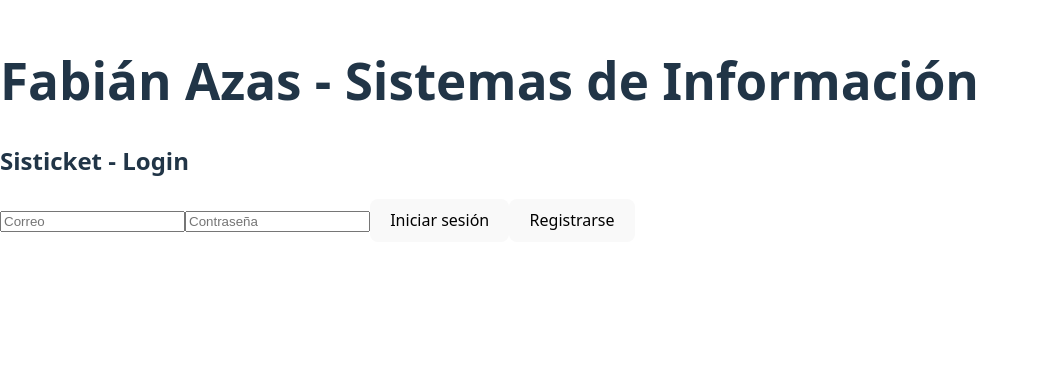
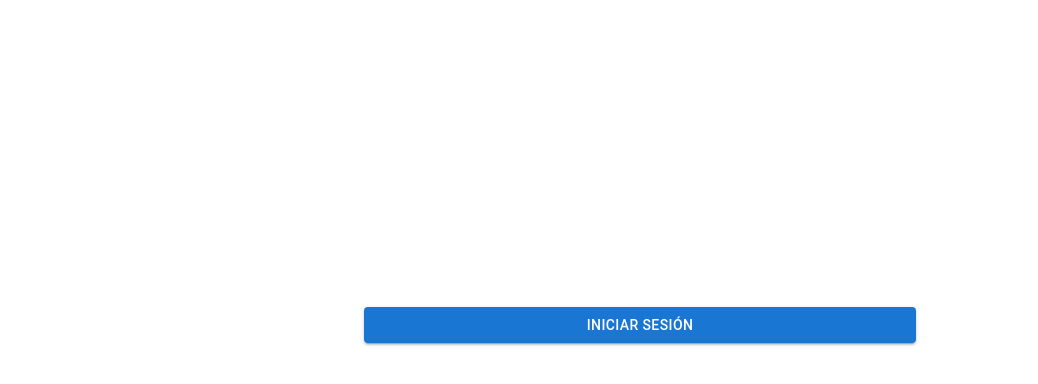
Before and after one commit to dacokaiser666/ticket-system, a React (Vite) app: page /login in a window 1280 px wide. Shown: the part 270-654 px from the top of the page, without its empty margins (0-1038 px from the left). Built offline with nearby package versions, Linux system fonts and the light colour scheme; no server answers.

Commit message:
firts version

```diff
--- a/src/App.css
+++ b/src/App.css
@@ -1,44 +1,11 @@
 #root {
-  max-width: 1280px;
+  display: flex;
+  flex-direction: column;
+  align-items: flex-start;
+  justify-content: flex-start;
   margin: 0 auto;
   padding: 2rem;
   text-align: center;
   width: "100%";
-  height: "100vh";
+  height: 100vh;
 }
-
-.logo {
-  height: 6em;
-  padding: 1.5em;
-  will-change: filter;
-  transition: filter 300ms;
-}
-.logo:hover {
-  filter: drop-shadow(0 0 2em #646cffaa);
-}
-.logo.react:hover {
-  filter: drop-shadow(0 0 2em #61dafbaa);
-}
-
-@keyframes logo-spin {
-  from {
-    transform: rotate(0deg);
-  }
-  to {
-    transform: rotate(360deg);
-  }
-}
-
-@media (prefers-reduced-motion: no-preference) {
-  a:nth-of-type(2) .logo {
-    animation: logo-spin infinite 20s linear;
-  }
-}
-
-.card {
-  padding: 2em;
-}
-
-.read-the-docs {
-  color: #888;
-}
--- a/src/App.tsx
+++ b/src/App.tsx
@@ -8,6 +8,7 @@ import NewTicket from "./pages/NewTicket";
 import MyTickets from "./pages/MyTickets";
 import EmployeeDashboard from "./pages/EmployeeDashboard";
 import Tickets from "./pages/Tickets";
+import "./App.css";
 
 
 
--- a/src/index.css
+++ b/src/index.css
@@ -7,6 +7,7 @@
   color: rgba(255, 255, 255, 0.87);
   background-color: #242424;
   width: "100%";
+  height: 100vh;
 
   font-synthesis: none;
   text-rendering: optimizeLegibility;
@@ -29,6 +30,7 @@ body {
   place-items: center;
   min-width: 320px;
   min-height: 100vh;
+  width: "100%";
 }
 
 h1 {
--- a/src/pages/Login.tsx
+++ b/src/pages/Login.tsx
@@ -1,69 +1,168 @@
 import { useNavigate } from "react-router-dom";
 import { useEffect, useState } from "react";
 import { useAuth } from "../context/useAuth";
+import { Container, TextField, Button, Typography, CircularProgress, Box, Alert } from "@mui/material";
 
 const Login = () => {
-  const { user, loginWithEmail, registerWithEmail, loading, authLoading } = useAuth();
+  const { user, loginWithEmail, registerWithEmail, authLoading } = useAuth(); // Quitamos loading de props
   const navigate = useNavigate();
   const [email, setEmail] = useState("");
   const [password, setPassword] = useState("");
+  const [errorMessage, setErrorMessage] = useState(""); // Estado para mostrar mensajes de error
+  const [loading, setLoading] = useState(false); // Estado local para manejar el loading
 
   useEffect(() => {
     if (user) navigate("/dashboard");
   }, [user, navigate]);
 
   const handleLogin = async () => {
+    setErrorMessage(""); // Limpiar errores anteriores
+    setLoading(true); // Establecer loading a true al iniciar el login
     try {
       await loginWithEmail(email, password);
-    } catch (error) {
+    } catch (error: unknown) {
       console.error("Error al iniciar sesión", error);
+      if (error instanceof Error) {
+        setErrorMessage(error.message || "Error desconocido"); // Mostrar el error de Firebase
+      } else {
+        setErrorMessage("Error desconocido");
+      }
+    } finally {
+      setLoading(false); // Asegurarse de que loading se establezca en false siempre, incluso después del error
     }
   };
 
-  // Si está cargando el estado de autenticación, no mostrar los botones
+  // Si está cargando el estado de autenticación, mostrar el loading spinner
   if (authLoading) {
     return (
-      <div className="flex flex-col items-center justify-center h-screen">
-        <div className="loader border-t-4 border-blue-500 border-solid rounded-full w-6 h-6 animate-spin mt-2"></div>
-      </div>
+      <Box
+        sx={{
+          display: "flex",
+          justifyContent: "center",
+          alignItems: "center",
+          minHeight: "100vh",
+          width: "100%",
+        }}
+      >
+        <CircularProgress />
+      </Box>
     );
   }
 
   return (
-    <div className="flex flex-col items-center justify-center h-screen">
-      <h1 className="text-2xl mb-4">Fabián Azas - Sistemas de Información</h1>
-      <h2 className="text-2xl mb-4">Sisticket - Login</h2>
-      <input
-        className="p-2 border mb-2"
+    <div
+      style={{
+        display: "flex",
+        justifyContent: "center",
+        alignItems: "center",
+        minHeight: "100vh",
+        width: "100%",
+
+      }}
+    >
+      <Container
+        maxWidth="sm"
+        sx={{
+          minHeight: "auto",
+          padding: 3,
+          borderRadius: 2,
+          color: "white",
+          width: "100%",
+
+        }}
+      >
+        <Typography variant="h3" component="h1" sx={{ mb: 3, color: "white" }}>
+          Sisticket - Login
+        </Typography>
+        <Typography variant="h4" component="h1" sx={{ mb: 3, color: "white" }}>
+          Fabián Azas
+        </Typography>
+        <Typography variant="h5" component="h1" sx={{ mb: 3, color: "white" }}>
+          Sistemas de Información
+        </Typography>
+
+        {errorMessage && (
+          <Alert severity="error" sx={{ width: "100%", mb: 2 }}>
+            {errorMessage}
+          </Alert>
+        )}
+
+        <TextField
+          label="Correo electrónico"
+          color="primary"
           type="email"
-        placeholder="Correo"
+          variant="outlined"
+          fullWidth
+          margin="normal"
+          value={email}
           onChange={(e) => setEmail(e.target.value)}
-        disabled={loading} // Deshabilitamos el input si está cargando
+          disabled={loading}
+          sx={{
+            input: { color: "white" }, // Texto en blanco dentro del input
+            "& .MuiInputLabel-root": { color: "white" }, // Etiquetas en blanco
+            "& .MuiOutlinedInput-root": {
+              "& fieldset": { borderColor: "white" }, // Bordes blancos para campos de entrada
+            },
+          }}
         />
-      <input
-        className="p-2 border mb-2"
+        <TextField
+          label="Contraseña"
           type="password"
-        placeholder="Contraseña"
+          variant="outlined"
+          fullWidth
+          margin="normal"
+          value={password}
           onChange={(e) => setPassword(e.target.value)}
-        disabled={loading} // Deshabilitamos el input si está cargando
+          disabled={loading}
+          sx={{
+            input: { color: "white" },
+            "& .MuiInputLabel-root": { color: "white" },
+            "& .MuiOutlinedInput-root": {
+              "& fieldset": { borderColor: "white" },
+            },
+          }}
         />
-      <button
-        className="bg-blue-500 text-white p-2 rounded mb-2 flex items-center justify-center"
+
+        <Button
+          variant="contained"
+          color="primary"
+          fullWidth
           onClick={handleLogin}
-        disabled={loading} // Deshabilitamos el botón si está cargando
+          disabled={loading}
+          sx={{
+            mt: 2,
+            backgroundColor: "#1976d2", // Color brillante para el botón
+            "&:hover": { backgroundColor: "#1565c0" },
+          }}
         >
-        {loading ? "Cargando..." : "Iniciar sesión"}
-      </button>
-      <button
-        className="bg-green-500 text-white p-2 rounded mb-2"
+          {loading ? <CircularProgress size={24} color="inherit" /> : "Iniciar sesión"}
+        </Button>
+
+        <Button
+          variant="outlined"
+          color="secondary"
+          fullWidth
           onClick={() => registerWithEmail(email, password)}
-        disabled={loading} // Deshabilitamos el botón si está cargando
+          disabled={loading}
+          sx={{
+            mt: 2,
+            borderColor: "white", // Borde blanco para el botón
+            color: "white", // Texto blanco
+            "&:hover": {
+              borderColor: "#1976d2", // Color del borde al pasar el mouse
+              color: "#1976d2", // Texto azul
+            },
+          }}
         >
           Registrarse
-      </button>
+        </Button>
+
         {loading && (
-        <div className="loader border-t-4 border-blue-500 border-solid rounded-full w-6 h-6 animate-spin mt-2"></div>
+          <Box sx={{ display: "flex", justifyContent: "center", mt: 2 }}>
+            <CircularProgress size={24} />
+          </Box>
         )}
+      </Container>
     </div>
   );
 };
--- a/src/pages/NewTicket.tsx
+++ b/src/pages/NewTicket.tsx
@@ -51,14 +51,14 @@ const NewTicket = () => {
   };
 
   return (
-    <Container sx={{ mt: 4, backgroundColor: "#f9f9f9", padding: 4, borderRadius: 2 }}>
+    <Container sx={{ mt: 4, backgroundColor: "#f9f9f9", padding: 4, borderRadius: 2 , width: "1000px"}}>
       <Typography variant="h4" gutterBottom align="center" sx={{ fontWeight: 'bold', color: "#333" }}>
-        Crear Nuevo Ticket
+        Generar Ticket
       </Typography>
       <Box sx={{ display: 'flex', flexDirection: 'column', alignItems: 'center' }}>
-        <form onSubmit={handleSubmit} style={{ width: "100%", maxWidth: "500px" }}>
+        <form onSubmit={handleSubmit} style={{ width: "100%", maxWidth: "1000px" }}>
           {/* Select de tipo de ticket */}
-          <FormControl fullWidth sx={{ marginBottom: 2 }}>
+          <FormControl fullWidth sx={{ marginBottom: 2 , textAlign: "start"}}>
             <InputLabel id="ticket-type-label">Tipo de Problema</InputLabel>
             <Select
               labelId="ticket-type-label"
@@ -77,15 +77,15 @@ const NewTicket = () => {
 
           {/* Mostrar el SLA correspondiente */}
           {ticketType && sla && (
-            <Typography variant="body1" color="text.secondary" sx={{ marginBottom: 2 }}>
-              SLA: {sla} minutos
+            <Typography variant="body1" color="text.secondary" sx={{ marginBottom: 2 , textAlign: "start"}}>
+              Tiempo de respuesta (SLA): {sla} minutos
             </Typography>
           )}
 
           {/* Descripción del ticket */}
           <TextField
             fullWidth
-            label="Descripción"
+            label="Cuéntanos más sobre tu problema"
             multiline
             rows={4}
             value={description}
--- a/src/pages/Tickets.tsx
+++ b/src/pages/Tickets.tsx
@@ -15,11 +15,11 @@ const Tickets= () => {
   }, [user, navigate]);
 
   return (
-    <div className="width-full">
+    <div style={{ flex: 1 , width: "1000px"}}>
       {/* Navbar */}
       <AppBar position="static">
         <Toolbar>
-          <Typography variant="h6" sx={{ flexGrow: 1 }}>
+          <Typography variant="h6" sx={{ flexGrow: 1 , textAlign: "start"}}>
             Tickets
           </Typography>
           <Button color="inherit" onClick={logout}>Cerrar Sesión</Button>
@@ -28,9 +28,6 @@ const Tickets= () => {
 
       {/* Contenido */}
       <Container sx={{ mt: 4 }}>
-        <Typography variant="h4" gutterBottom>
-          Bienvenido, {user?.email}
-        </Typography>
 
         <Grid container spacing={2}>
           <Grid item xs={12} sm={6} md={6}>
```
Also changed, not shown: src/pages/Dashboard.tsx (+27 -29 lines), src/pages/MyTickets.tsx (+7 -9 lines). Lines whose indentation alone changed are shown as unchanged.
